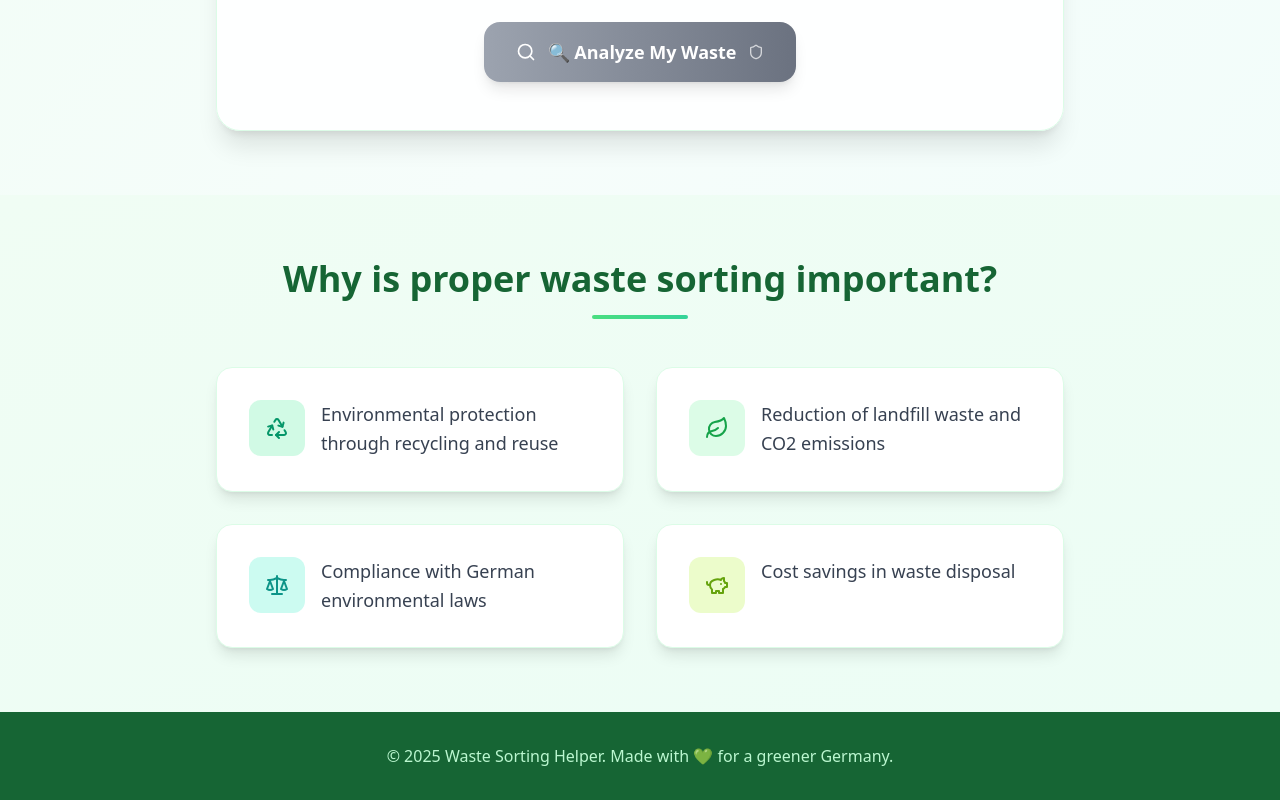
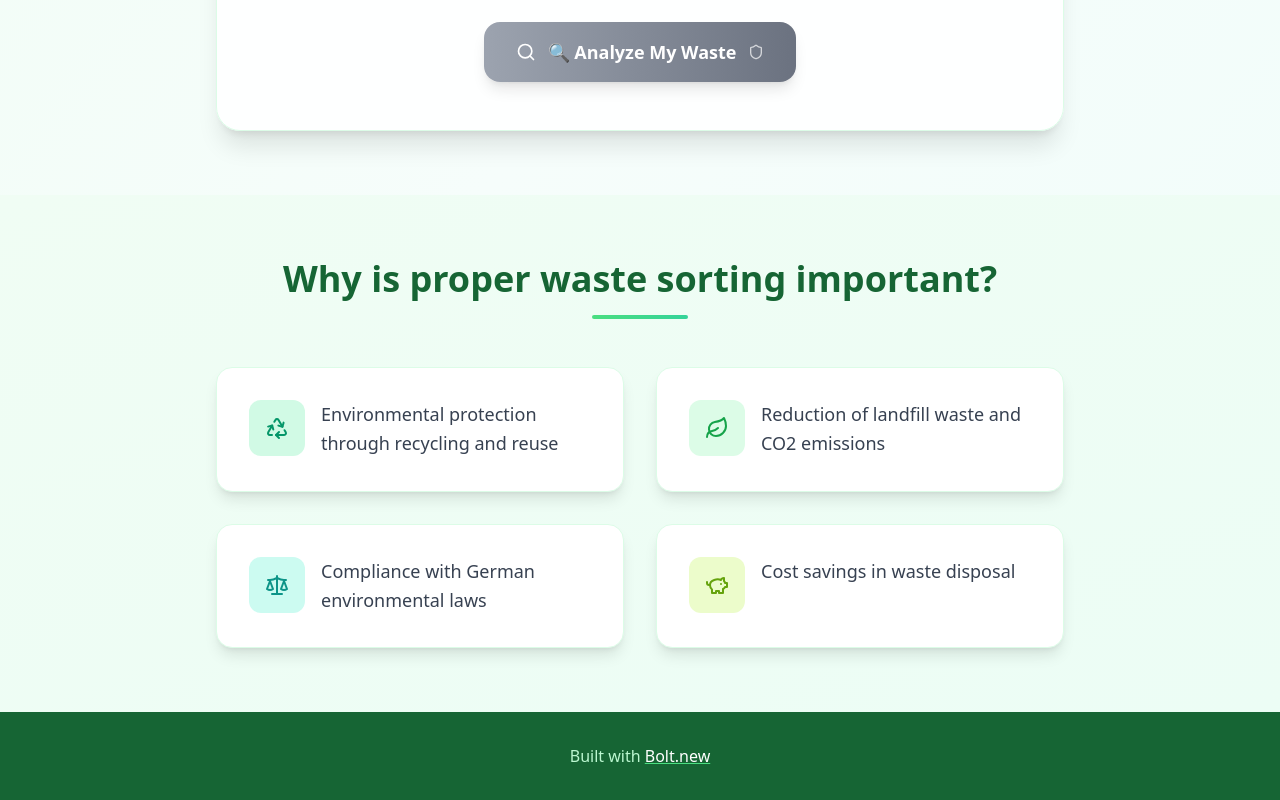
Before and after one commit to waste-tips/frontend, a React (Vite) app: page / in a window 1280 px wide. Shown: the part 812-1612 px from the top of the page. Built offline with nearby package versions, Linux system fonts and the light colour scheme.

Commit message:
Update footer with Bolt.new attribution

```diff
--- a/src/App.tsx
+++ b/src/App.tsx
@@ -156,7 +156,15 @@ const AppContent: React.FC = () => {
       <footer className="bg-green-800 text-white py-8">
         <div className="max-w-4xl mx-auto px-6 text-center">
           <p className="text-green-200">
-            © 2025 Waste Sorting Helper. Made with 💚 for a greener Germany.
+            Built with{' '}
+            <a
+              href="https://bolt.new"
+              target="_blank"
+              rel="noopener noreferrer"
+              className="text-white hover:text-green-100 font-medium underline decoration-green-400 hover:decoration-green-300 transition-colors duration-200"
+            >
+              Bolt.new
+            </a>
           </p>
         </div>
       </footer>
```
